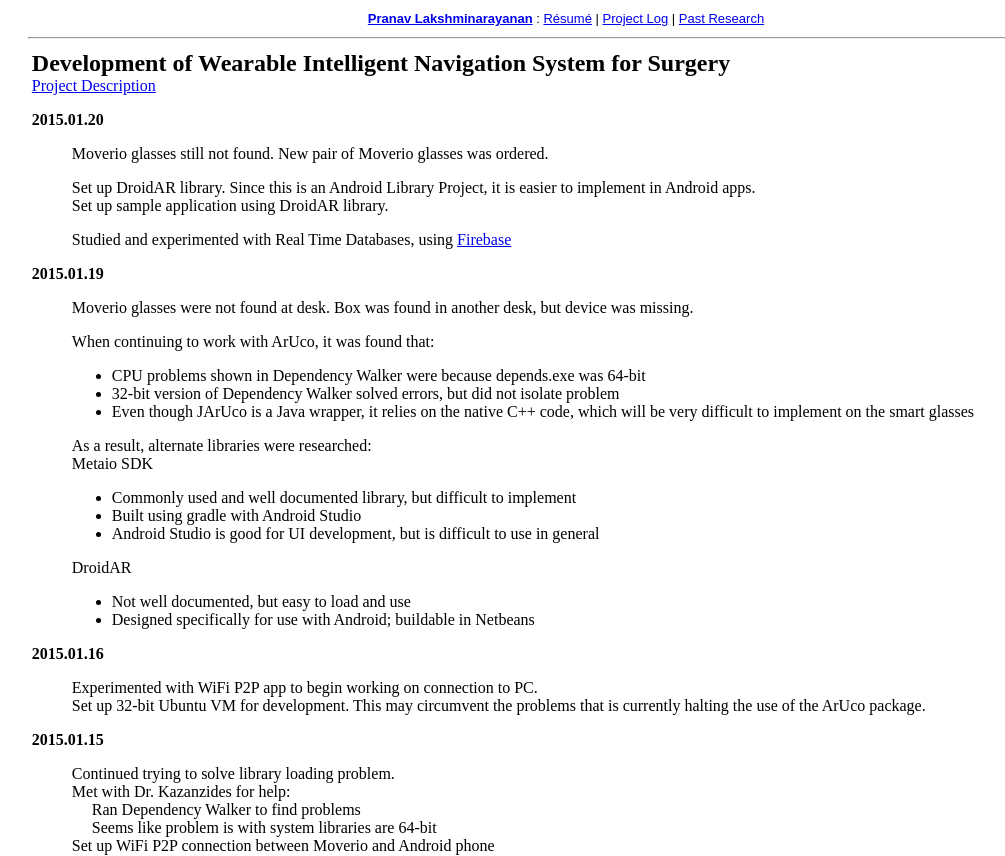
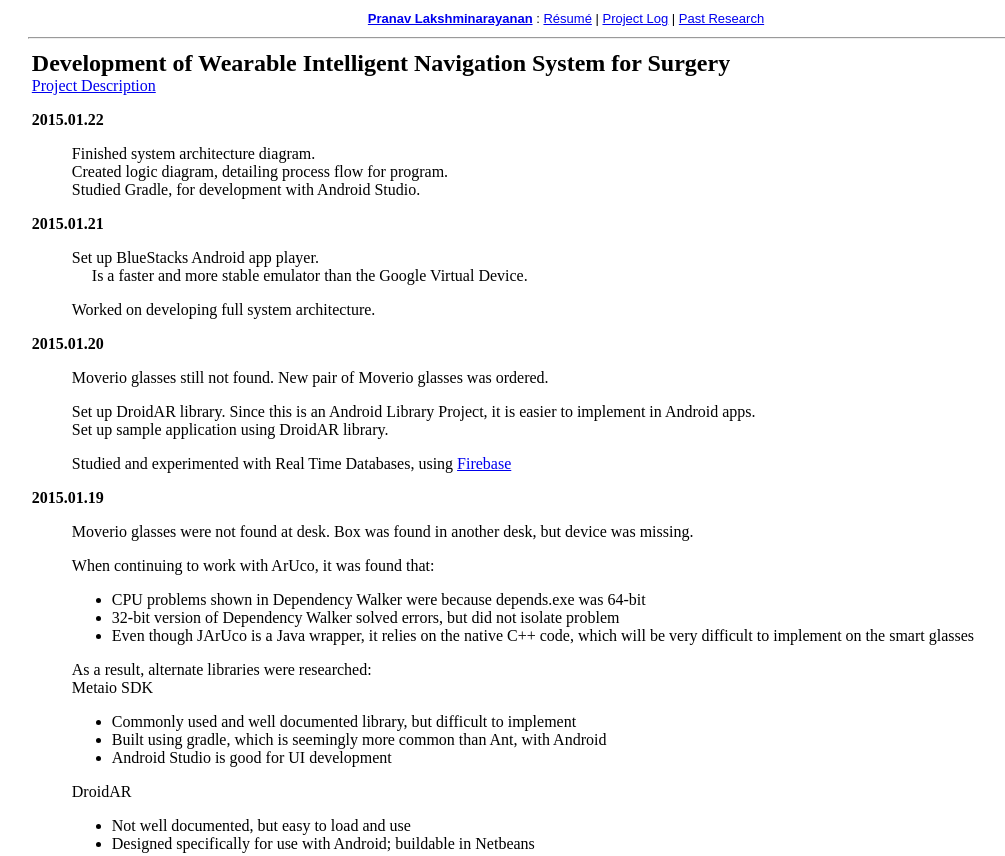
Before and after one commit to pranavl/pranavl.github.io, a plain HTML site: page log.html in a window 1280 px wide. Shown: the top 856 px of the page, without its empty margins (74-1079 px from the left). Drawn offline with Linux system fonts and the light colour scheme.

Commit message:
Log entry 2015.01.22

```diff
--- a/log.html
+++ b/log.html
@@ -21,6 +21,26 @@
 <a href="/Files/WINSS_FallReport_Lakshminarayanan.pdf">Project Description</a>						<br/><p>
 
 <!---------------------------------------------------------------------------------------------->
+
+
+<b>2015.01.22</b>
+<blockquote>
+	Finished system architecture diagram.													<br/>
+	Created logic diagram, detailing process flow for program.								<br/>
+	Studied Gradle, for development with Android Studio.									<br/>
+</blockquote>
+
+<!---------------------------------------------------------------------------------------------->
+
+<b>2015.01.21</b>
+<blockquote>
+	Set up BlueStacks Android app player. 													<br/>
+		&nbsp&nbsp&nbsp&nbsp
+		Is a faster and more stable emulator than the Google Virtual Device.				<br/></p>
+
+	Worked on developing full system architecture.											<br/>
+</blockquote>
+
 <!---------------------------------------------------------------------------------------------->
 
 <b>2015.01.20</b>
@@ -54,8 +74,8 @@
 	Metaio SDK																				<br/>
 	<ul>
 		<li>Commonly used and well documented library, but difficult to implement			</li>
-		<li>Built using gradle with Android Studio											</li>
-		<li>Android Studio is good for UI development, but is difficult to use in general	</li>
+		<li>Built using gradle, which is seemingly more common than Ant, with Android 		</li>
+		<li>Android Studio is good for UI development										</li>
 	</ul>
 	DroidAR
 	<ul>
```
